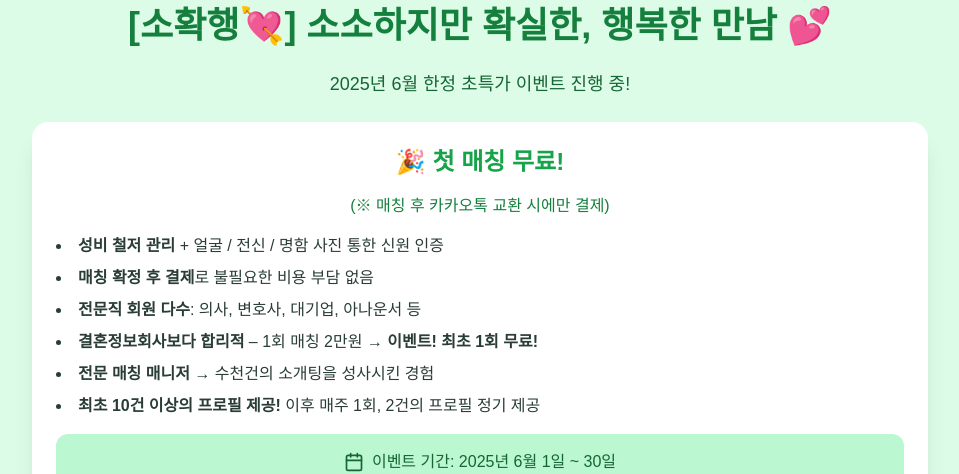
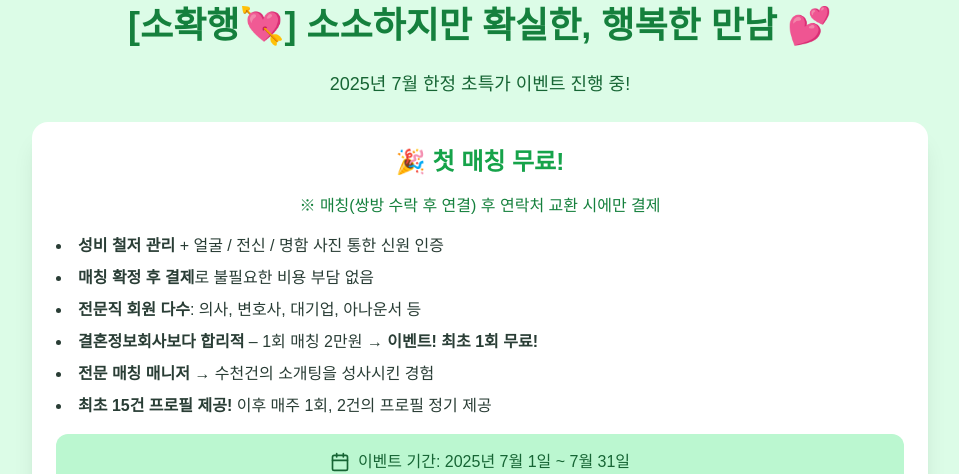
Before and after one commit to DBrider3/sohwakhaeng-intro, a Next.js app: page / in a window 1280 px wide. Shown: the part 406-880 px from the top of the page, without its empty margins (160-1119 px from the left). Built offline with nearby package versions, Linux system fonts and the light colour scheme.

Commit message:
feat, page.tsx 문구 수정 6월->7월

```diff
--- a/app/page.tsx
+++ b/app/page.tsx
@@ -11,23 +11,23 @@ export default function LandingPage() {
         <Image src="/sohwakhaeng-main.png" alt="소확행 소개" width={400} height={300} className="mx-auto rounded-xl mb-4" />
         <br></br>
         <h1 className="text-4xl font-bold text-green-700">[소확행💘] 소소하지만 확실한, 행복한 만남 💕</h1>
-        <p className="text-lg text-green-800">2025년 6월 한정 초특가 이벤트 진행 중!</p>
+        <p className="text-lg text-green-800">2025년 7월 한정 초특가 이벤트 진행 중!</p>
         <Card className="bg-white shadow-xl rounded-2xl border-0">
           <CardContent className="p-6 space-y-4">
             <h2 className="text-2xl font-semibold text-green-600">🎉 첫 매칭 무료!</h2>
-            <p className="text-green-700">(※ 매칭 후 카카오톡 교환 시에만 결제)</p>
+            <p className="text-green-700">※ 매칭(쌍방 수락 후 연결) 후 연락처 교환 시에만 결제</p>
             <ul className="text-left list-disc list-inside space-y-2">
               <li><b>성비 철저 관리</b> + 얼굴 / 전신 / 명함 사진 통한 신원 인증</li>
               <li><b>매칭 확정 후 결제</b>로 불필요한 비용 부담 없음</li>
               <li><b>전문직 회원 다수</b>: 의사, 변호사, 대기업, 아나운서 등</li>
               <li><b>결혼정보회사보다 합리적</b> – 1회 매칭 2만원 → <b>이벤트! 최초 1회 무료!</b></li>
               <li><b>전문 매칭 매니저</b> → 수천건의 소개팅을 성사시킨 경험</li>
-              <li><b>최초 10건 이상의 프로필 제공!</b> 이후 매주 1회, 2건의 프로필 정기 제공</li>
+              <li><b>최초 15건 프로필 제공!</b> 이후 매주 1회, 2건의 프로필 정기 제공</li>
             </ul>
 
             <div className="bg-green-200 p-4 rounded-xl">
               <p className="text-green-800 font-medium flex items-center justify-center">
-                <Calendar className="w-5 h-5 mr-2" /> 이벤트 기간: 2025년 6월 1일 ~ 30일
+                <Calendar className="w-5 h-5 mr-2" /> 이벤트 기간: 2025년 7월 1일 ~ 7월 31일
               </p>
             </div>
           </CardContent>
@@ -39,7 +39,6 @@ export default function LandingPage() {
             <li><CheckCircle className="inline w-4 h-4 text-green-600 mr-2" /> 본인 얼굴 사진 2장 이상 (상대방이 직접 보고 결정하는 것이니 매력있는 사진으로 부탁드립니다)</li>
             <li><CheckCircle className="inline w-4 h-4 text-green-600 mr-2" /> 전신 사진 2장 이상 (상대방이 직접 보고 결정하는 것이니 매력있는 사진으로 부탁드립니다)</li>
             <li><CheckCircle className="inline w-4 h-4 text-green-600 mr-2" /> 명함 사진 1장</li>
-            <li><CheckCircle className="inline w-4 h-4 text-green-600 mr-2" /> 등록 후에도 사진 수정 가능</li>
           </ul>
         </div>
 
```
